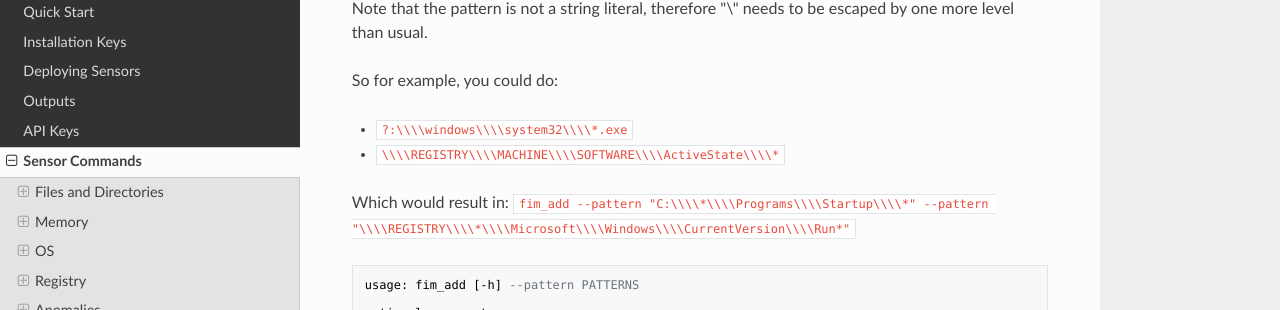
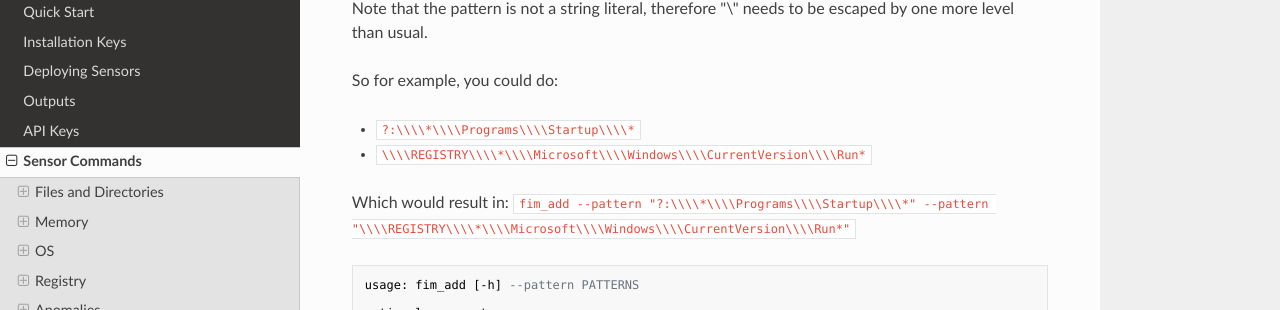
Before and after one commit to refractionPOINT/lce_doc, an MkDocs documentation site: the page built from docs/sensor_commands.md, in a window 1280 px wide and 900 px high, scrolled down 10680 px. Shown: the part 137-447 px from the top of the window. Built offline with MkDocs 1.6.1, drawn with Linux system fonts in a browser that asks for light colours; nearby versions of some CDN libraries; old or Windows-style settings are respelled for this version of MkDocs.

Commit message:
Syncing fim_add examples.

````diff
--- a/docs/sensor_commands.md
+++ b/docs/sensor_commands.md
@@ -476,10 +476,10 @@ Note that the pattern is not a string literal, therefore "\" needs to be escaped
 
 So for example, you could do:
 
-* `?:\\\\windows\\\\system32\\\\*.exe`
-* `\\\\REGISTRY\\\\MACHINE\\\\SOFTWARE\\\\ActiveState\\\\*`
+* `?:\\\\*\\\\Programs\\\\Startup\\\\*`
+* `\\\\REGISTRY\\\\*\\\\Microsoft\\\\Windows\\\\CurrentVersion\\\\Run*`
 
-Which would result in: `fim_add --pattern "C:\\\\*\\\\Programs\\\\Startup\\\\*" --pattern "\\\\REGISTRY\\\\*\\\\Microsoft\\\\Windows\\\\CurrentVersion\\\\Run*"`
+Which would result in: `fim_add --pattern "?:\\\\*\\\\Programs\\\\Startup\\\\*" --pattern "\\\\REGISTRY\\\\*\\\\Microsoft\\\\Windows\\\\CurrentVersion\\\\Run*"`
 
 ```
 usage: fim_add [-h] --pattern PATTERNS
````
